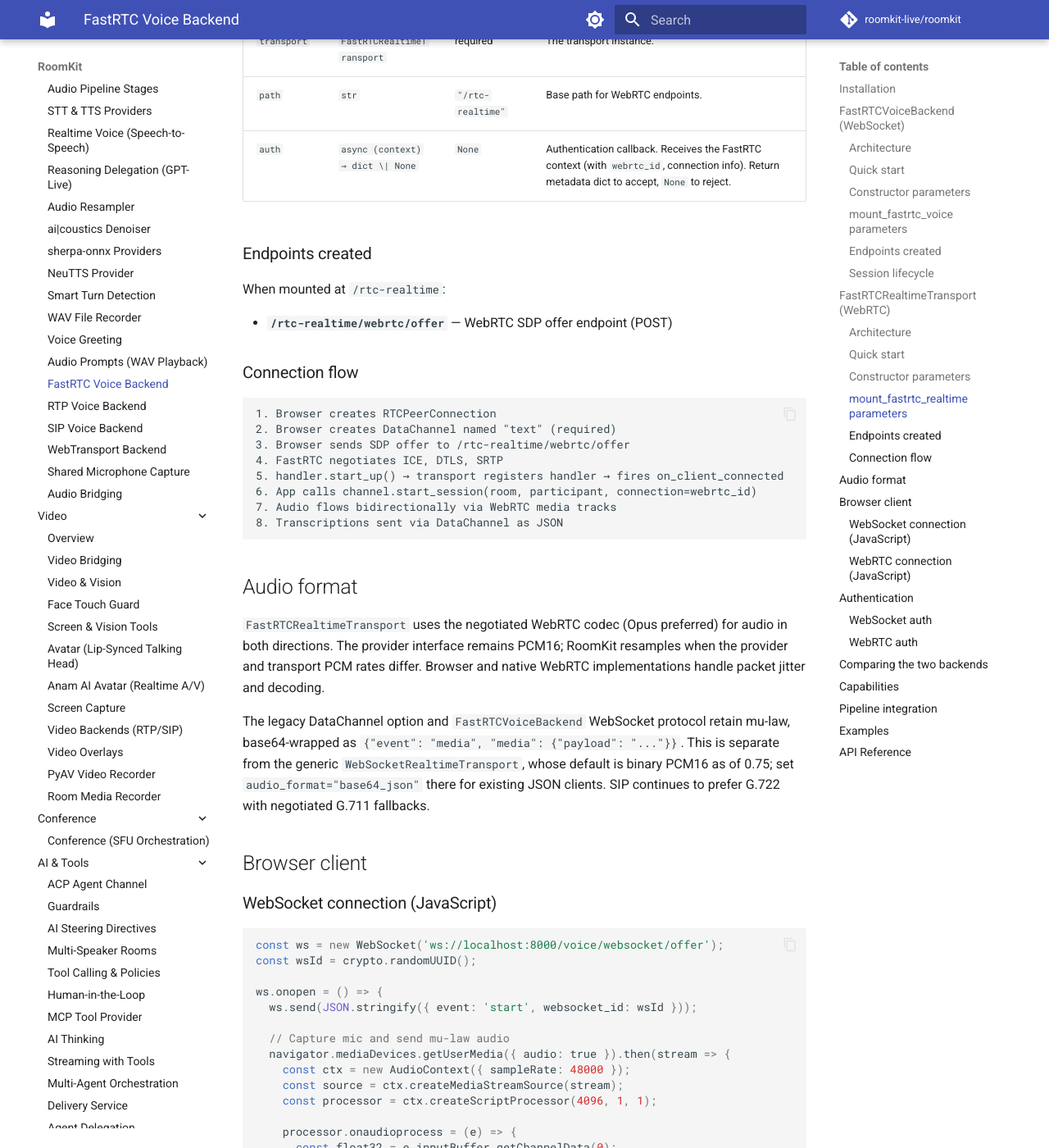
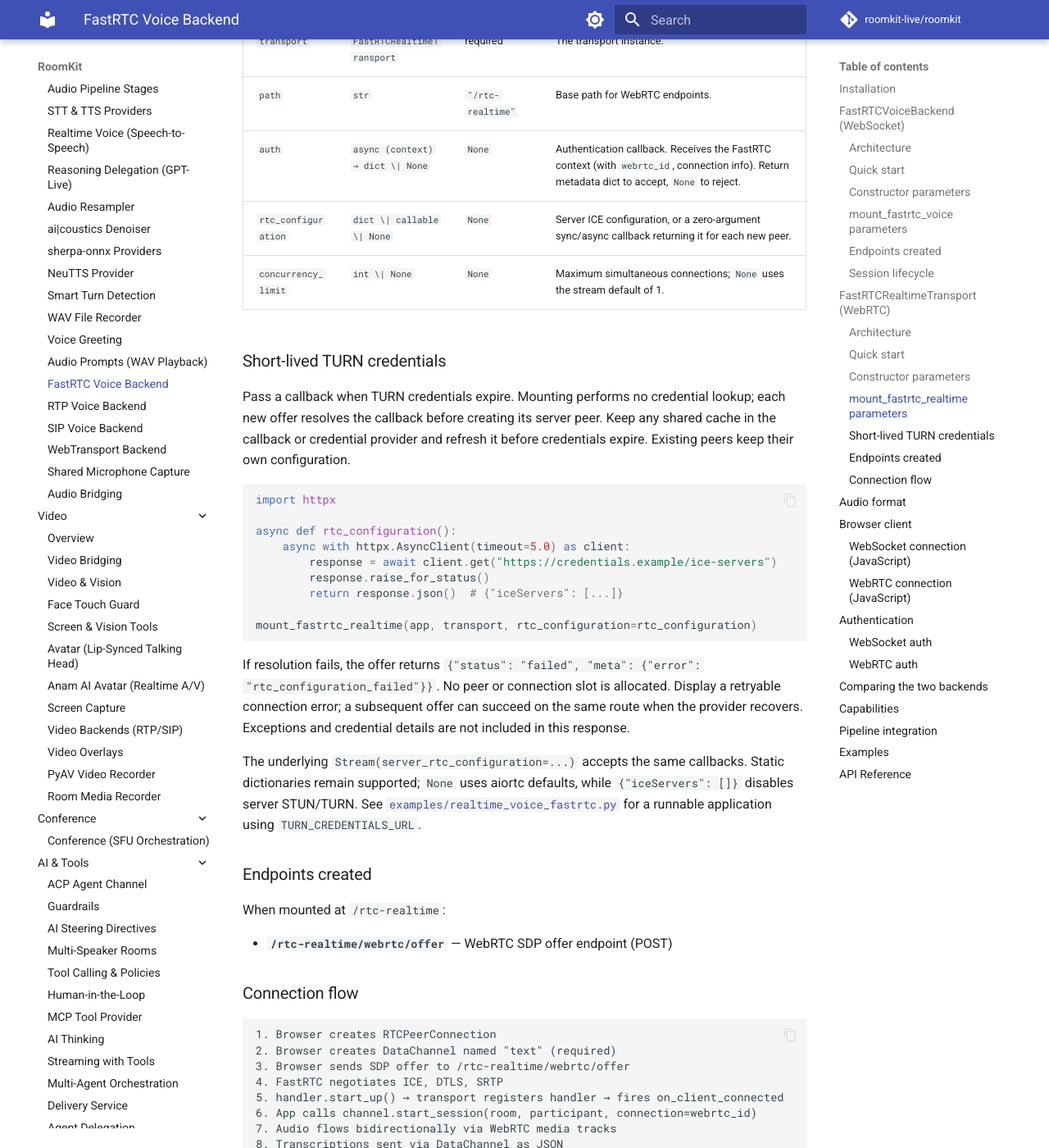
Before and after one commit to roomkit-live/roomkit-docs, an MkDocs documentation site: the page built from docs/guides/fastrtc-backend.md, in a window 1280 px wide and 1400 px high, scrolled down 5431 px. Shown: the whole window at 82% size. Built offline with MkDocs 1.6.1 and Material for MkDocs 9.7.7, drawn with Linux system fonts in a browser that asks for light colours; comment, search, counter and statistics services are not loaded.

Commit message:
docs(webrtc): explain per-connection TURN configuration

````diff
--- a/docs/guides/fastrtc-backend.md
+++ b/docs/guides/fastrtc-backend.md
@@ -223,6 +223,39 @@ app = FastAPI(lifespan=lifespan)
 | `transport` | `FastRTCRealtimeTransport` | required | The transport instance. |
 | `path` | `str` | `"/rtc-realtime"` | Base path for WebRTC endpoints. |
 | `auth` | `async (context) → dict \| None` | `None` | Authentication callback. Receives the FastRTC context (with `webrtc_id`, connection info). Return metadata dict to accept, `None` to reject. |
+| `rtc_configuration` | `dict \| callable \| None` | `None` | Server ICE configuration, or a zero-argument sync/async callback returning it for each new peer. |
+| `concurrency_limit` | `int \| None` | `None` | Maximum simultaneous connections; `None` uses the stream default of 1. |
+
+### Short-lived TURN credentials
+
+Pass a callback when TURN credentials expire. Mounting performs no credential
+lookup; each new offer resolves the callback before creating its server peer.
+Keep any shared cache in the callback or credential provider and refresh it before
+credentials expire. Existing peers keep their own configuration.
+
+```python
+import httpx
+
+async def rtc_configuration():
+    async with httpx.AsyncClient(timeout=5.0) as client:
+        response = await client.get("https://credentials.example/ice-servers")
+        response.raise_for_status()
+        return response.json()  # {"iceServers": [...]}
+
+mount_fastrtc_realtime(app, transport, rtc_configuration=rtc_configuration)
+```
+
+If resolution fails, the offer returns
+`{"status": "failed", "meta": {"error": "rtc_configuration_failed"}}`.
+No peer or connection slot is allocated. Display a retryable connection error;
+a subsequent offer can succeed on the same route when the provider recovers.
+Exceptions and credential details are not included in this response.
+
+The underlying `Stream(server_rtc_configuration=...)` accepts the same callbacks.
+Static dictionaries remain supported; `None` uses aiortc defaults, while
+`{"iceServers": []}` disables server STUN/TURN. See
+[`examples/realtime_voice_fastrtc.py`](https://github.com/roomkit-live/roomkit/blob/main/examples/realtime_voice_fastrtc.py)
+for a runnable application using `TURN_CREDENTIALS_URL`.
 
 ### Endpoints created
 
````
Also changed, not shown: docs/features.md (+1 -0 lines).
